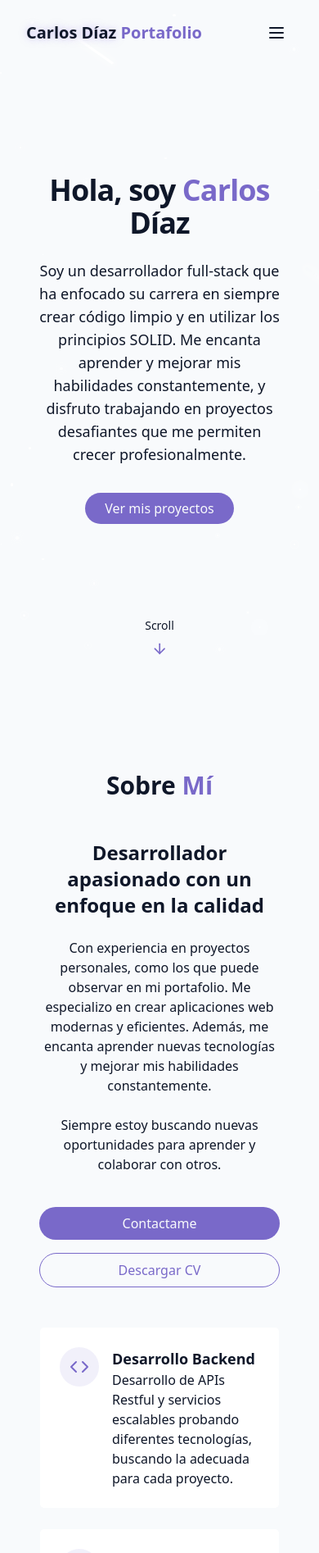
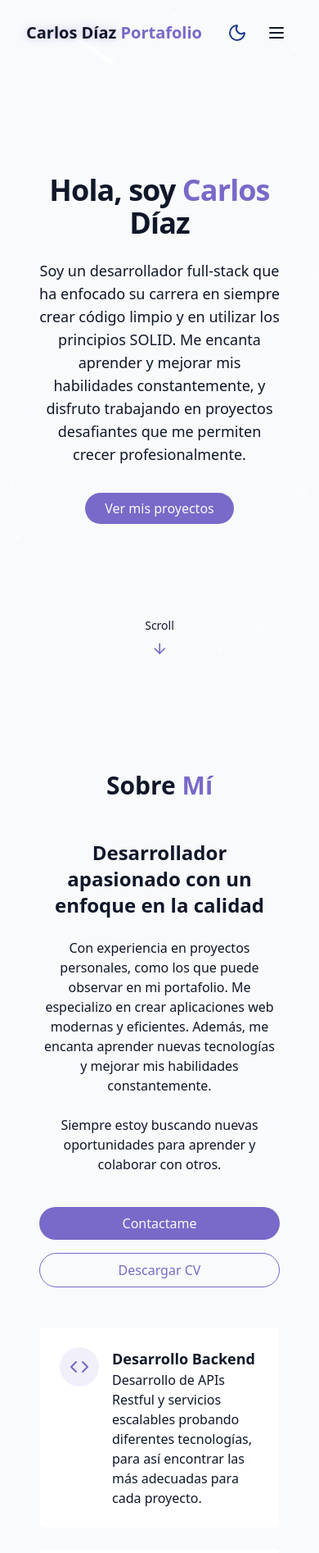
Before and after one commit to caarlosdiiaz/Porfolio_CarlosDiaz, a React (Vite) app: page / in a window 390 px wide. Shown: the top 1894 px of the page at 82% size. Built offline with nearby package versions, Linux system fonts and the light colour scheme.

Commit message:
add toggletheme in sm

```diff
--- a/src/components/AboutSection.jsx
+++ b/src/components/AboutSection.jsx
@@ -46,7 +46,7 @@ export const AboutSection = () => {
                 <div className="text-left">
                   <h4 className="font-semibold text-lg">Desarrollo Backend</h4>
                   <p className="text-muted-foreground">
-                    Desarrollo de APIs Restful y servicios escalables probando diferentes tecnologías, buscando la adecuada para cada proyecto.
+                    Desarrollo de APIs Restful y servicios escalables probando diferentes tecnologías, para así encontrar las más adecuadas para cada proyecto.
                   </p>
                 </div>
               </div>
--- a/src/components/Navbar.jsx
+++ b/src/components/Navbar.jsx
@@ -1,6 +1,7 @@
 import { cn } from '@/lib/utils';
 import { Menu, X } from 'lucide-react';
 import { useEffect, useState } from 'react';
+import { ThemeToggle } from './ThemeToggle';
 
 const navItems = [
   {name: 'Inicio', href: '#hero'},
@@ -48,14 +49,17 @@ export const Navbar = () => {
           ))}
         </div>
 
-        {/* Navegación en móvil */}
+        {/* Controles móviles: Theme Toggle + Menu Button */}
+        <div className="flex items-center gap-2 md:hidden">
+          <ThemeToggle isInline={true} className="text-foreground z-50" />
           <button
             onClick={() => setIsMenuOpen((prev) => !prev)}
-            className='md:hidden p-2 text-foreground z-50'
+            className='p-2 text-foreground z-50'
             aria-label={isMenuOpen ? 'Close menu' : 'Open menu'}
           >
             {isMenuOpen ? <X /> : <Menu />}
           </button>
+        </div>
 
         <div className={cn("fixed inset-0 bg-background/95 backdrop-blur-md z-40 flex flex-col items-center justify-center",
           "transition-all duration-300 md:hidden",
--- a/src/components/ThemeToggle.jsx
+++ b/src/components/ThemeToggle.jsx
@@ -2,7 +2,7 @@ import { Moon, Sun } from 'lucide-react';
 import React, { useEffect } from 'react'
 import { cn } from '../lib/utils';
 
-export const ThemeToggle = () => {
+export const ThemeToggle = ({ isInline = false, className = "" }) => {
   // Estado para manejar el tema actual
   const [isDarkMode, setIsDarkMode] = React.useState(false);
 
@@ -33,11 +33,16 @@ export const ThemeToggle = () => {
   }
 
   // Renderizar el botón con el icono correspondiente
+  const buttonClasses = isInline
+    ? cn("p-2 rounded-full transition-colors duration-300 focus:outline-none cursor-pointer", className)
+    : cn("fixed hidden md:block top-5 right-5 rounded-full p-2 transition-colors duration-300 z-50 focus:outline-none cursor-pointer", className);
+
   return (
     <button
       onClick={toggleTheme}
-      className={cn("fixed max-sm:hidden top-5 right-5 rounded-full p-2 rounded-full transition-colors durantion-33 z-50",
-        "focus:outline-hidden cursor-pointer")}>
+      className={buttonClasses}
+      aria-label={isDarkMode ? 'Cambiar a modo claro' : 'Cambiar a modo oscuro'}
+    >
       {isDarkMode ?
         <Sun className='h-6 w-6 text-yellow-300'/>
         :
```
